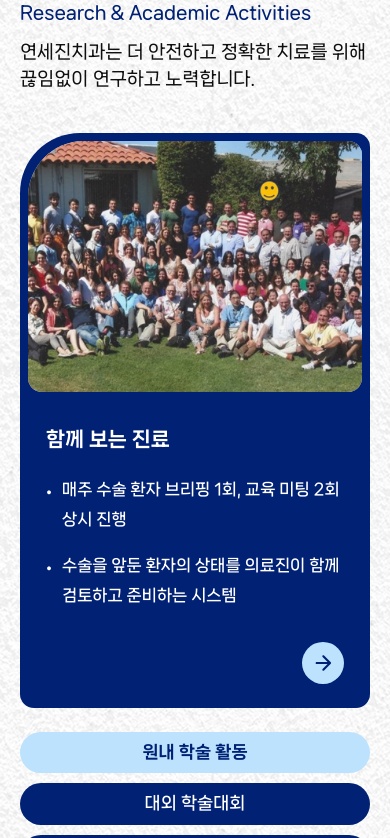
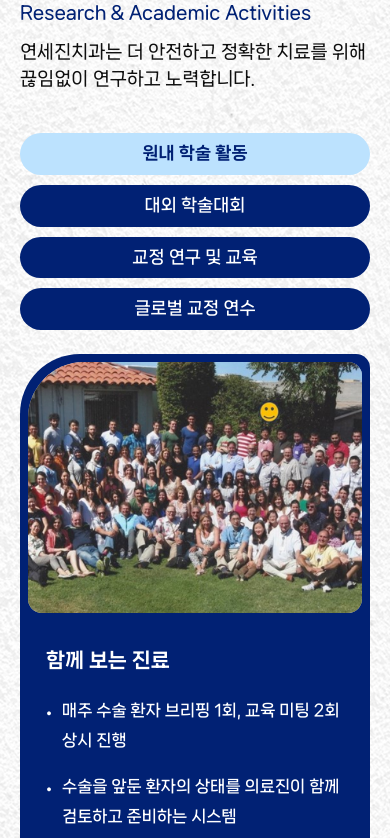
Before and after one commit to BIOADDLAB/yonsei-jin-dental, a Next.js app: page / in a window 390 px wide. Shown: the part 5706-6544 px from the top of the page. Built offline with nearby package versions, Linux system fonts and the light colour scheme.

Commit message:
feat: 학술연구 섹션 구현 완료 및 반응형 레이아웃 대응

```diff
--- a/components/sections/Research.tsx
+++ b/components/sections/Research.tsx
@@ -30,7 +30,7 @@ export default function Research() {
                     <p className="mt-3 text-[18px] md:text-subheading text-basic md:mt-6 ">{RESEARCH.desc}</p>
                 </Reveal>
 
-                <div className="mt-10 flex flex-col gap-6 md:mt-18.5 lg:flex-row lg:items-start lg:gap-11.5">
+                <div className="mt-10 flex flex-col-reverse gap-6 md:mt-18.5 lg:flex-row lg:items-start lg:gap-11.5">
                     <Reveal kind="scale" key={current.label} instant className="flex-1 lg:flex-none">
                         <article className="flex flex-col gap-6 rounded-[14px] rounded-tl-[60px] bg-primary p-2 md:flex-row md:gap-[50px] md:p-[18px] lg:h-[557px] lg:w-[928px] lg:rounded-tl-[150px]">
                             {/* #STYLE: md 구간 이미지 붕괴 방지를 위해 min-h 설정 및 aspect 비율 조정 */}
```
